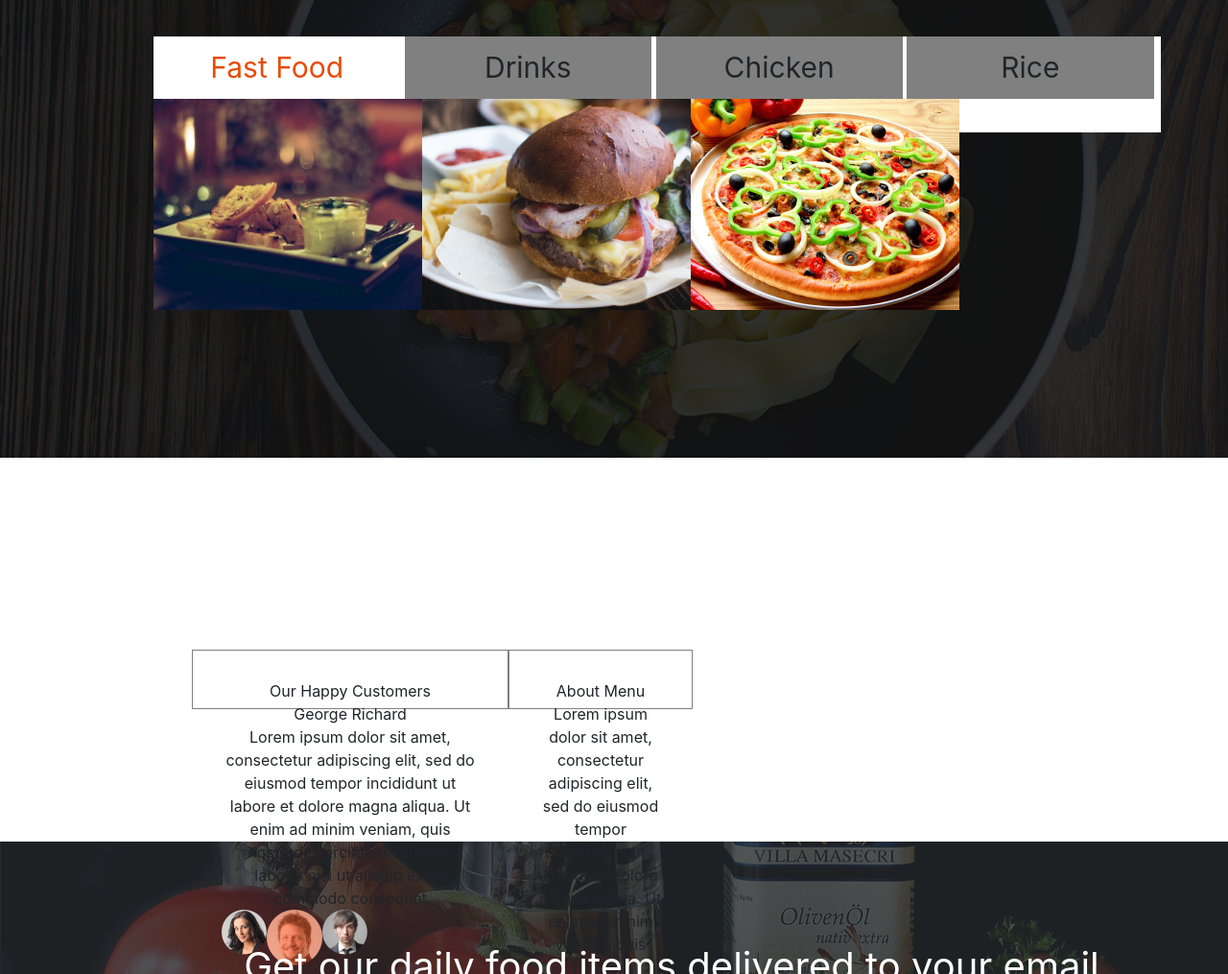
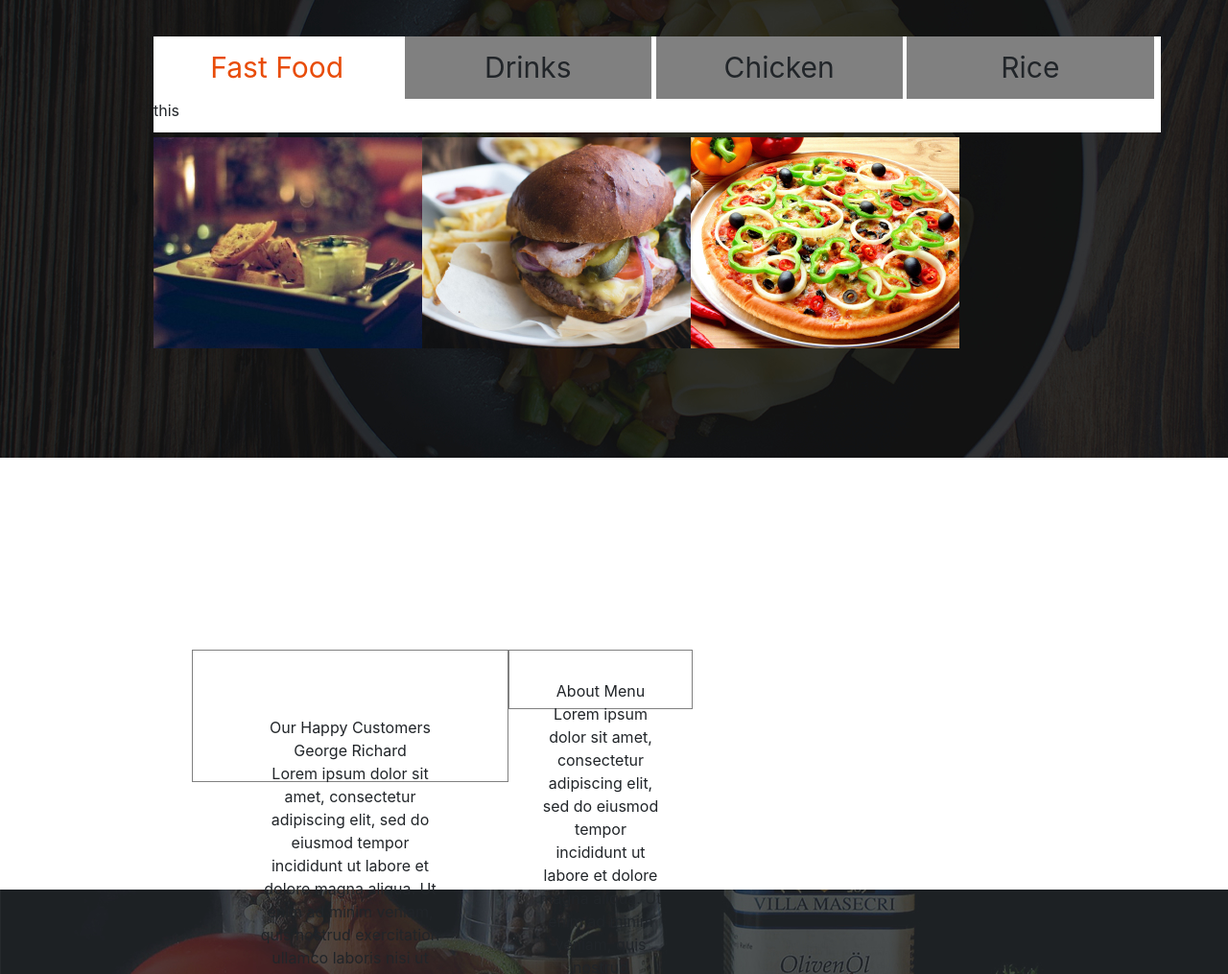
Before and after one commit to syamkerai/moringaip2, a plain HTML site: page index.html in a window 1280 px wide. Shown: the part 1830-2845 px from the top of the page at 96% size. Drawn offline with Linux system fonts and the light colour scheme.

Commit message:
changed footer

```diff
--- a/index.html
+++ b/index.html
@@ -11,6 +11,8 @@
 </head>
 
 <body>
+
+
 	<div id="header">
 		<div id="logo"></div>
 		<div id="headTxt">We Provide The Best Food <br/>At The <strong>Right Price</strong></div>
@@ -48,6 +50,7 @@
 				<div class="menuItm">Chicken</div>
 				<div class="menuItm">Rice</div>
 			</div>
+			<p>this</p>
 			<div>
 				<img src="assets/fastfood/chickenBurger.jpg" style="float:left">
 				<img src="assets/fastfood/beefBurger.jpg" style="float:left">
--- a/style.css
+++ b/style.css
@@ -126,7 +126,7 @@ body{
 #comments{
 	display: block;
 	width: 1000px;
-	height: 200px;
+	height: 450px;
 	padding: 200px;
 	text-align: center;
 }
@@ -134,8 +134,8 @@ body{
 	width: 55%;
 	float: left;
 	border: solid 1px gray;
-	height: 100%;
-	padding: 30px;
+	height: 20%;
+	padding: 68px;
 
 }
 #comments > #cont2{
```
Also changed, not shown: 1 other file.
